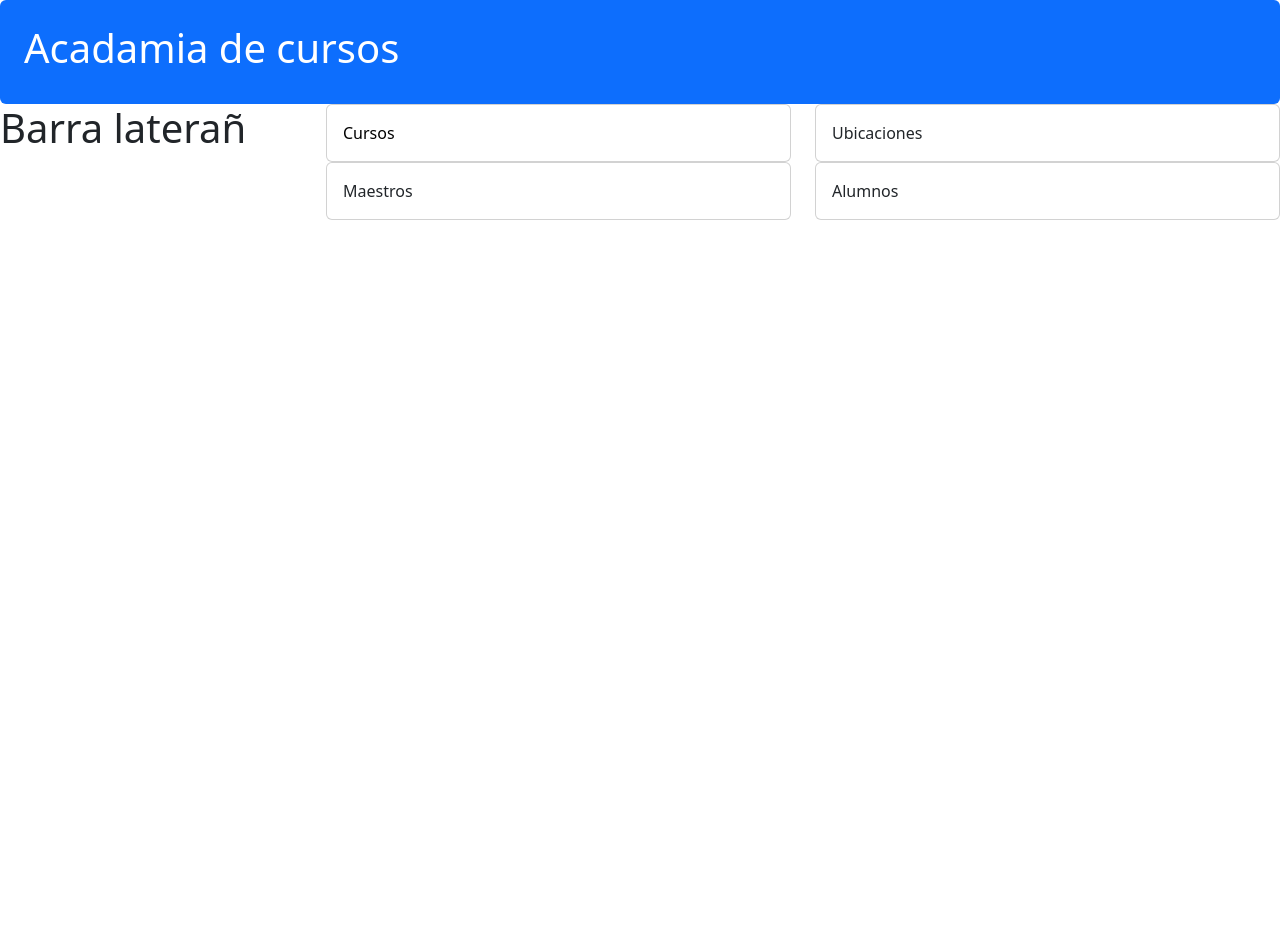
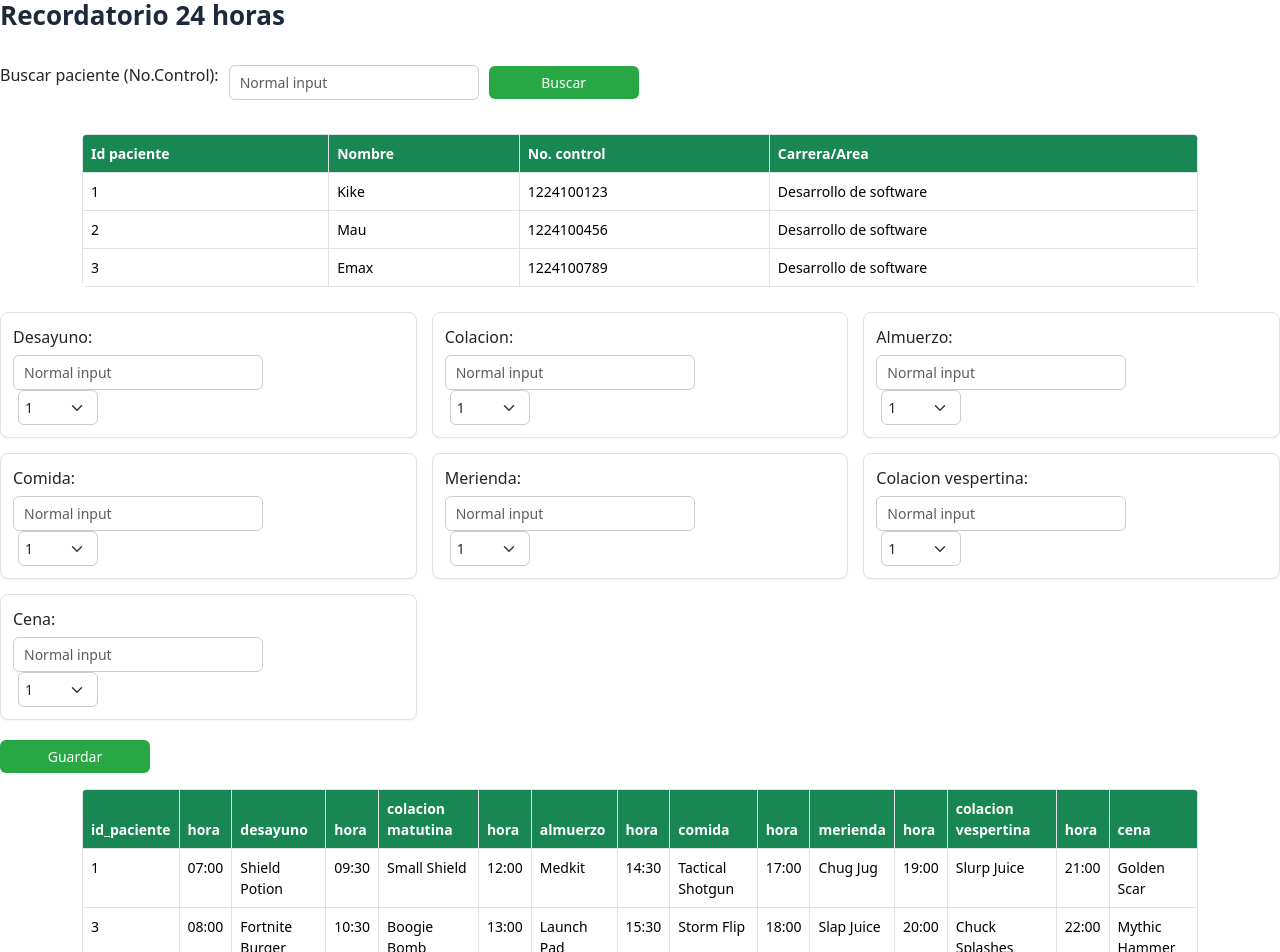
Before and after one commit to DevLunaX/NutriAppWeb, an Angular app: page / in a window 1280 px wide. Shown: the top 952 px of the page. Before the commit the page ends 800 px from the top, so only its background shows below. Built offline with nearby package versions, Linux system fonts and the light colour scheme.

Commit message:
Agregue pantalla recordatorio junto con su estilo en css

```diff
--- a/src/app/app.css
+++ b/src/app/app.css
@@ -0,0 +1,141 @@
+body {
+  font-family: "Segoe UI", Arial, sans-serif;
+  background-color: #f8f9fa;
+  margin: 30px;
+  color: #333;
+}
+
+.h1 {
+  font-size: 26px;
+  font-weight: 600;
+  margin-bottom: 20px;
+  text-align: left;
+  color: #1e293b;
+}
+
+.BuscarPaciente {
+  display: flex;
+  align-items: center;
+  gap: 10px;
+  margin-bottom: 20px;
+}
+
+.BuscarPaciente .text {
+  font-weight: 500;
+}
+
+.form-control {
+  padding: 6px 10px;
+  border: 1px solid #ccc;
+  border-radius: 6px;
+  width: 250px;
+  font-size: 14px;
+}
+
+.btn {
+  padding: 6px 16px;
+  border: none;
+  border-radius: 6px;
+  cursor: pointer;
+  font-size: 14px;
+}
+
+.btn-success {
+  background-color: #28a745;
+  color: white;
+  transition: background-color 0.3s;
+}
+
+.btn-success:hover {
+  background-color: #218838;
+}
+
+/* Tabla del buscador */
+.TablaBuscador {
+  margin-bottom: 25px;
+}
+
+.table {
+  width: 100%;
+  border-collapse: collapse;
+  background-color: white;
+  font-size: 14px;
+}
+
+.table th {
+  background-color: #e9ecef;
+  font-weight: 600;
+  text-align: left;
+  padding: 8px;
+  border: 1px solid #dee2e6;
+}
+
+.table td {
+  padding: 8px;
+  border: 1px solid #dee2e6;
+}
+
+/* Sección de comidas */
+.Comidas {
+  display: grid;
+  grid-template-columns: repeat(auto-fill, minmax(320px, 1fr));
+  gap: 15px;
+  margin-bottom: 20px;
+}
+
+.Comidas div {
+  background-color: #fff;
+  border: 1px solid #dee2e6;
+  padding: 12px;
+  border-radius: 8px;
+  box-shadow: 0 1px 2px rgba(0,0,0,0.05);
+}
+
+.Comidas .text {
+  font-weight: 500;
+  margin-bottom: 6px;
+}
+
+.form-select {
+  padding: 6px;
+  border: 1px solid #ccc;
+  border-radius: 6px;
+  width: 80px;
+  font-size: 14px;
+  margin-left: 5px;
+}
+
+/* Tabla inferior */
+.container {
+  margin-top: 20px;
+}
+
+.container table {
+  background-color: white;
+  border-radius: 6px;
+  overflow: hidden;
+}
+
+.container th {
+  background-color: #198754;
+  color: white;
+  padding: 8px;
+  border: 1px solid #dee2e6;
+}
+
+.container td {
+  padding: 8px;
+  border: 1px solid #dee2e6;
+}
+
+.container tr:nth-child(even) {
+  background-color: #f8f9fa;
+}
+
+/* Botón guardar centrado */
+button.btn-success {
+  display: block;
+  margin: 15px 0;
+  width: 150px;
+  text-align: center;
+}
--- a/src/app/app.html
+++ b/src/app/app.html
@@ -1,12 +1,175 @@
-<div class="mt-0 p-4 bg-primary text-white rounded">
-  <h1>Acadamia de cursos</h1>
+<p class="h1">Recordatorio 24 horas</p>
+
+<div class="BuscarPaciente">
+  <p class="text">Buscar paciente (No.Control):</p>
+  <input type="text" class="form-control" placeholder="Normal input" />
+  <button type="button" class="btn btn-success">Buscar</button>
 </div>
-<div class="row">
-  <div class="col-md-3">
-    <h1>Barra laterañ</h1>
+
+<div class="TablaBuscador">
+  <div class="container mt-3">
+    <table class="table table-bordered">
+      <thead>
+        <tr>
+          <th>Id paciente</th>
+          <th>Nombre</th>
+          <th>No. control</th>
+          <th>Carrera/Area</th>
+        </tr>
+      </thead>
+      <tbody>
+        <tr>
+          <td>1</td>
+          <td>Kike</td>
+          <td>1224100123</td>
+          <td>Desarrollo de software</td>
+        </tr>
+        <tr>
+          <td>2</td>
+          <td>Mau</td>
+          <td>1224100456</td>
+          <td>Desarrollo de software</td>
+        </tr>
+        <tr>
+          <td>3</td>
+          <td>Emax</td>
+          <td>1224100789</td>
+          <td>Desarrollo de software</td>
+        </tr>
+      </tbody>
+    </table>
   </div>
-  <div class="col-md-9">
-    <router-outlet />
+</div>
+
+<div class="Comidas">
+  <div class="Desayuno">
+    <p class="text">Desayuno:</p>
+    <input type="text" class="form-control" placeholder="Normal input" />
+    <select class="form-select">
+      <option>1</option>
+      <option>2</option>
+      <option>3</option>
+      <option>4</option>
+    </select>
   </div>
-
+  <div class="Colacion">
+    <p class="text">Colacion:</p>
+    <input type="text" class="form-control" placeholder="Normal input" />
+    <select class="form-select">
+      <option>1</option>
+      <option>2</option>
+      <option>3</option>
+      <option>4</option>
+    </select>
+  </div>
+  <div class="Almuerzo">
+    <p class="text">Almuerzo:</p>
+    <input type="text" class="form-control" placeholder="Normal input" />
+    <select class="form-select">
+      <option>1</option>
+      <option>2</option>
+      <option>3</option>
+      <option>4</option>
+    </select>
+  </div>
+  <div class="Comida">
+    <p class="text">Comida:</p>
+    <input type="text" class="form-control" placeholder="Normal input" />
+    <select class="form-select">
+      <option>1</option>
+      <option>2</option>
+      <option>3</option>
+      <option>4</option>
+    </select>
+  </div>
+  <div class="Merienda">
+    <p class="text">Merienda:</p>
+    <input type="text" class="form-control" placeholder="Normal input" />
+    <select class="form-select">
+      <option>1</option>
+      <option>2</option>
+      <option>3</option>
+      <option>4</option>
+    </select>
+  </div>
+  <div class="ColacionV">
+    <p class="text">Colacion vespertina:</p>
+    <input type="text" class="form-control" placeholder="Normal input" />
+    <select class="form-select">
+      <option>1</option>
+      <option>2</option>
+      <option>3</option>
+      <option>4</option>
+    </select>
+  </div>
+  <div class="Cena">
+    <p class="text">Cena:</p>
+    <input type="text" class="form-control" placeholder="Normal input" />
+    <select class="form-select">
+      <option>1</option>
+      <option>2</option>
+      <option>3</option>
+      <option>4</option>
+    </select>
+  </div>
 </div>
+<button type="button" class="btn btn-success">Guardar</button>
+<div class="container mt-3">
+  <table class="table table-bordered">
+    <thead>
+      <tr>
+        <th>id_paciente</th>
+        <th>hora</th>
+        <th>desayuno</th>
+        <th>hora</th>
+        <th>colacion matutina</th>
+        <th>hora</th>
+        <th>almuerzo</th>
+        <th>hora</th>
+        <th>comida</th>
+        <th>hora</th>
+        <th>merienda</th>
+        <th>hora</th>
+        <th>colacion vespertina</th>
+        <th>hora</th>
+        <th>cena</th>
+      </tr>
+    </thead>
+    <tbody>
+      <tr>
+        <td>1</td>
+        <td>07:00</td>
+        <td>Shield Potion</td>
+        <td>09:30</td>
+        <td>Small Shield</td>
+        <td>12:00</td>
+        <td>Medkit</td>
+        <td>14:30</td>
+        <td>Tactical Shotgun</td>
+        <td>17:00</td>
+        <td>Chug Jug</td>
+        <td>19:00</td>
+        <td>Slurp Juice</td>
+        <td>21:00</td>
+        <td>Golden Scar</td>
+      </tr>
+      <tr>
+        <td>3</td>
+        <td>08:00</td>
+        <td>Fortnite Burger</td>
+        <td>10:30</td>
+        <td>Boogie Bomb</td>
+        <td>13:00</td>
+        <td>Launch Pad</td>
+        <td>15:30</td>
+        <td>Storm Flip</td>
+        <td>18:00</td>
+        <td>Slap Juice</td>
+        <td>20:00</td>
+        <td>Chuck Splashes</td>
+        <td>22:00</td>
+        <td>Mythic Hammer</td>
+      </tr>
+    </tbody>
+  </table>
+</div>
```
